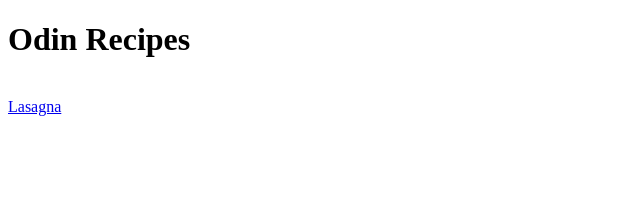
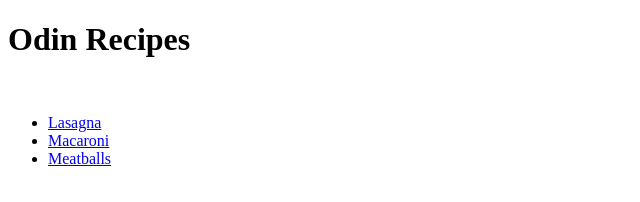
Before and after one commit to OgolaAmbala/odin-recipes, a plain HTML site: page index.html in a window 1280 px wide. Shown: the whole page, without its empty margins (0-640 px from the left). Drawn offline with Linux system fonts and the light colour scheme.

Commit message:
Deleted lasagna image and added unordered links for recipes

```diff
--- a/index.html
+++ b/index.html
@@ -7,6 +7,11 @@
 </head>
 <body>
     <h1>Odin Recipes</h1><br>
-    <a href="recipes/lasagna.html">Lasagna</a>
+    <ul>
+        <li><a href="recipes/lasagna.html">Lasagna</a></li>
+        <li><a href="recipes/macaroni.html">Macaroni</a></li>
+        <li><a href="recipes/meatballs.html">Meatballs</a></li>
+    </ul>
+
 </body>
 </html>
```
Also changed, not shown: img/lasagna.jpg (deleted).
